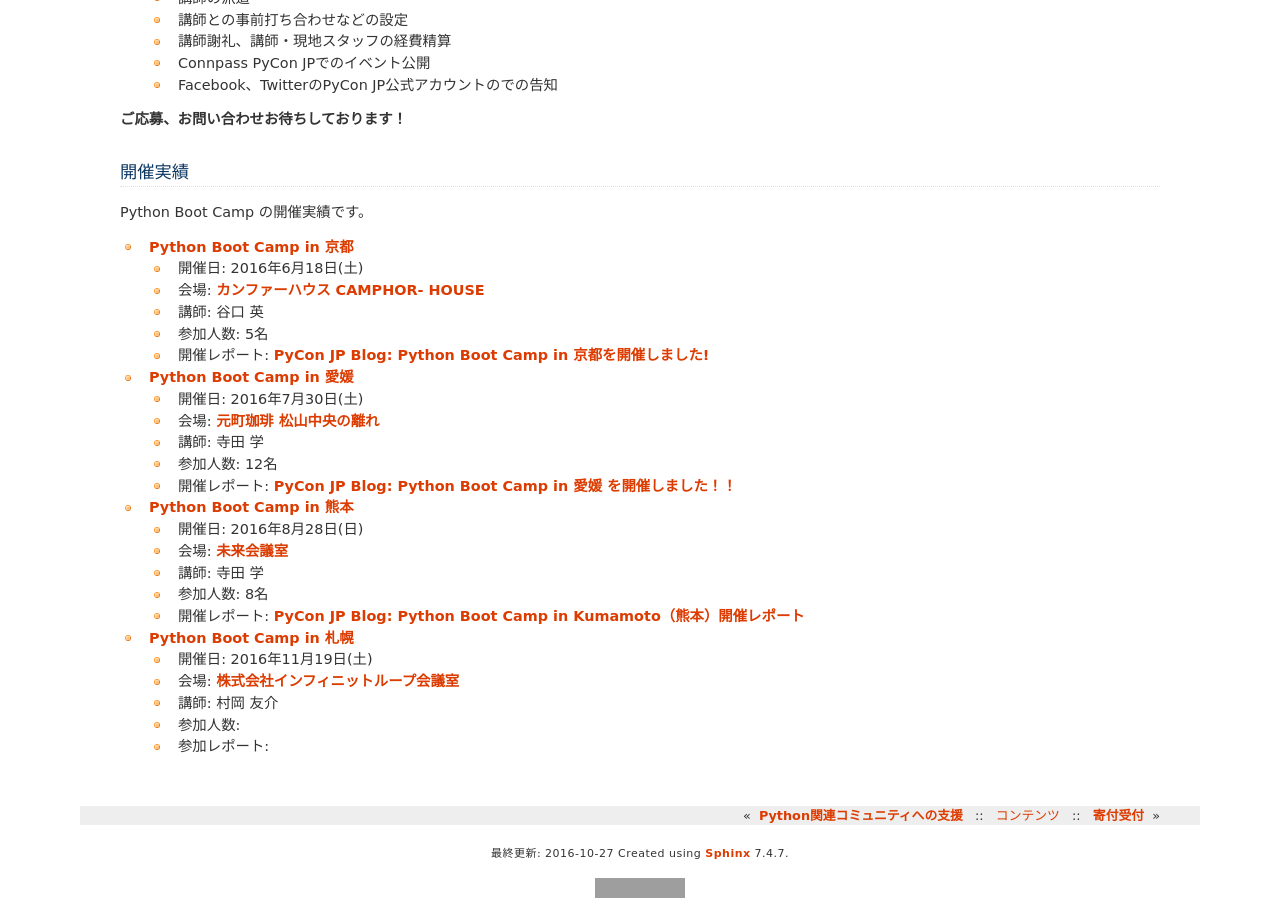
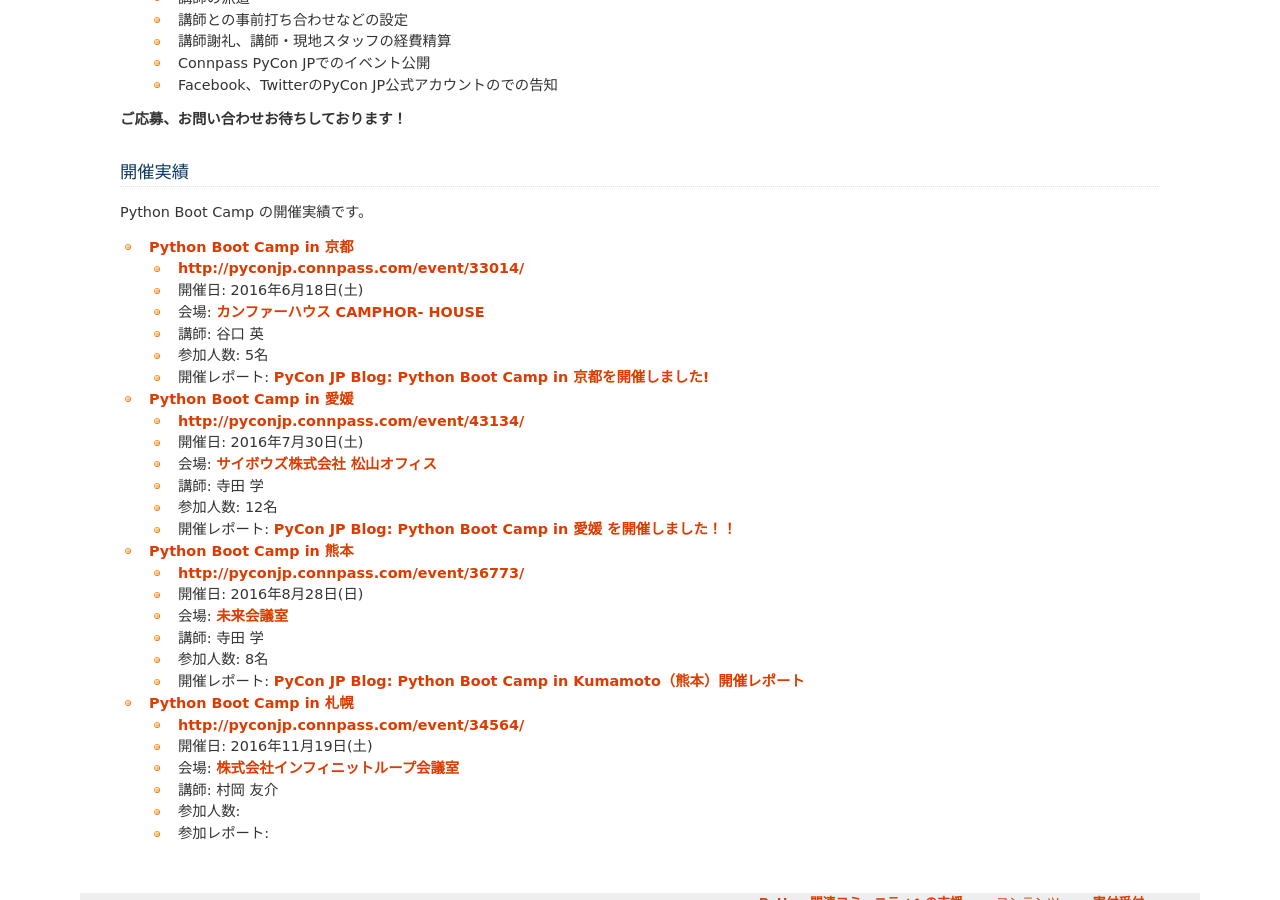
Before and after one commit to pyconjp/www.pycon.jp, a Sphinx documentation site: the page built from source/support/bootcamp.rst, in a window 1280 px wide and 900 px high, scrolled down 1597 px. Built offline with Sphinx 7.4.7, drawn with Linux system fonts in a browser that asks for light colours; grey boxes are pictures that could not be loaded.

Commit message:
refs #5 「Python Boot Camp in 愛媛」の会場を修正、ついでの connpass リンクを追加

```diff
--- a/source/support/bootcamp.rst
+++ b/source/support/bootcamp.rst
@@ -95,6 +95,7 @@
 
 - `Python Boot Camp in 京都 <http://pyconjp.connpass.com/event/33014/>`_
 
+  - http://pyconjp.connpass.com/event/33014/
   - 開催日: 2016年6月18日(土)
   - 会場: `カンファーハウス CAMPHOR- HOUSE <https://camph.net/>`_
   - 講師: 谷口 英
@@ -103,14 +104,16 @@
 
 - `Python Boot Camp in 愛媛 <http://pyconjp.connpass.com/event/34564/>`_
 
+  - http://pyconjp.connpass.com/event/43134/
   - 開催日: 2016年7月30日(土)
-  - 会場: `元町珈琲 松山中央の離れ <http://motomachi-coffee.jp/map/matsuyamachuou/>`_
+  - 会場: `サイボウズ株式会社 松山オフィス <http://cybozu.co.jp/company/info/map_tokyo.html#matsuyama>`_
   - 講師: 寺田 学
   - 参加人数: 12名
   - 開催レポート: `PyCon JP Blog: Python Boot Camp in 愛媛 を開催しました！！ <http://pyconjp.blogspot.jp/2016/07/python-boot-camp-in.html>`_
 
 - `Python Boot Camp in 熊本 <http://pyconjp.connpass.com/event/36773/>`_
 
+  - http://pyconjp.connpass.com/event/36773/
   - 開催日: 2016年8月28日(日)
   - 会場: `未来会議室 <http://mirai-k.or.jp/access/>`_
   - 講師: 寺田 学
@@ -119,6 +122,7 @@
 
 - `Python Boot Camp in 札幌 <http://pyconjp.connpass.com/event/43134/>`_
 
+  - http://pyconjp.connpass.com/event/34564/
   - 開催日: 2016年11月19日(土)
   - 会場: `株式会社インフィニットループ会議室 <http://www.infiniteloop.co.jp/special/room.php>`_
   - 講師: 村岡 友介
```
